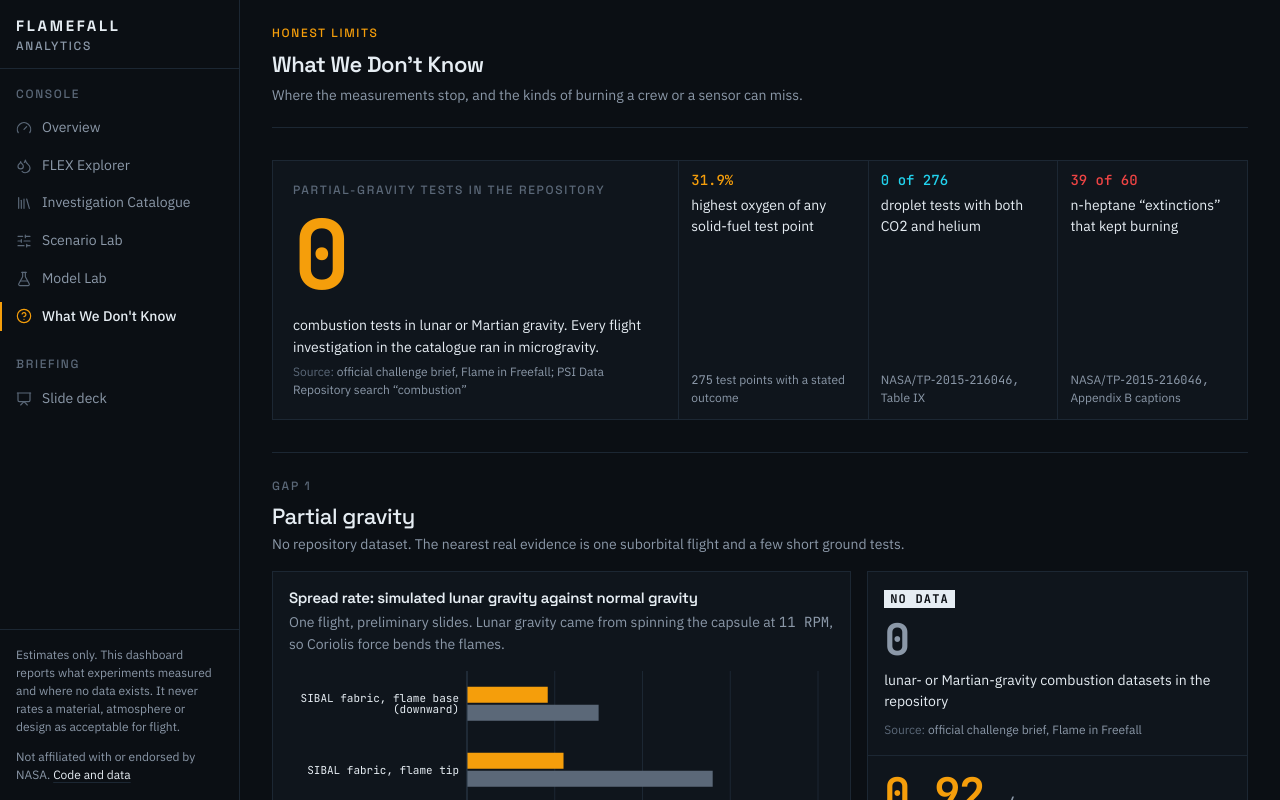
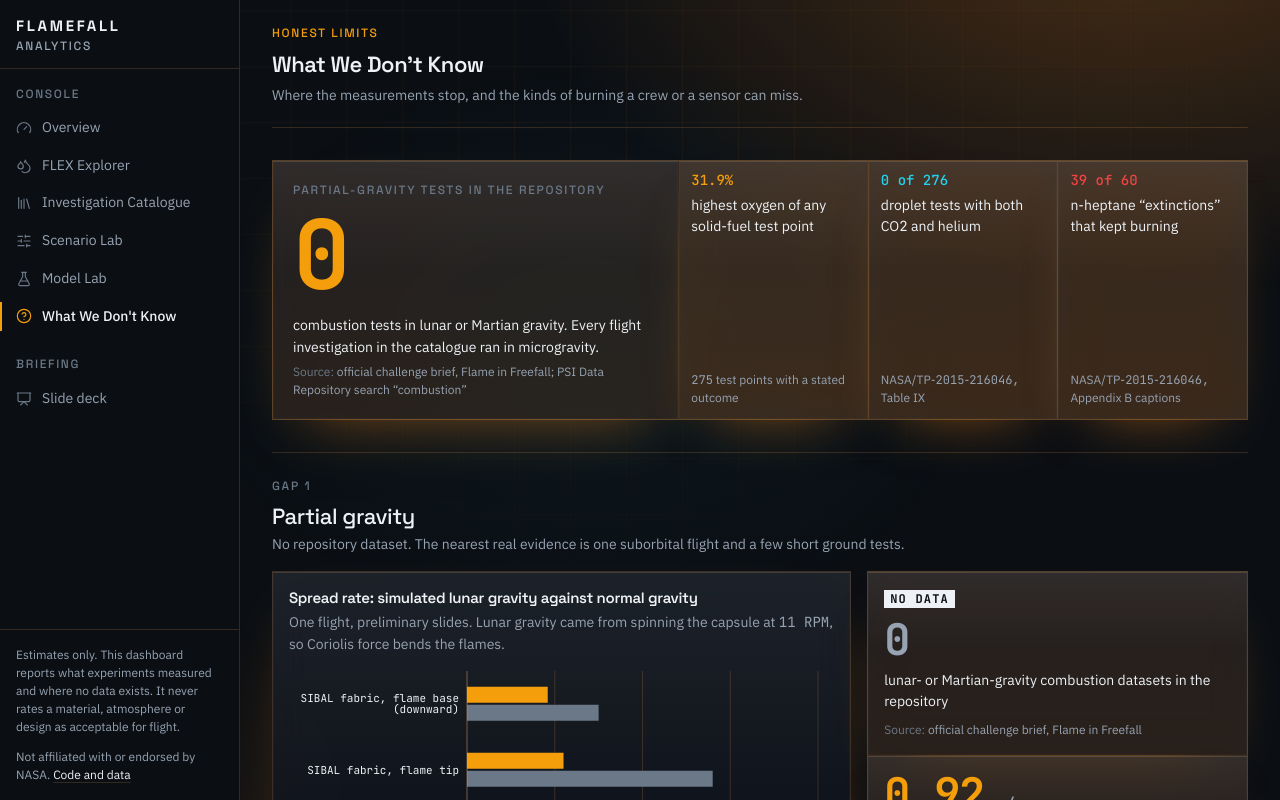
Before and after one commit to ZOGWORK/flamefall-analytics, a Next.js app in the folder web/: page /unknowns in a window 1280 px wide. Shown: the top 800 px of the page. Built offline with nearby package versions, Linux system fonts and the light colour scheme.

Commit message:
web/src/app/globals.css: glass panels, orange edge light, drifting grid, beam, scan line, glow and entrance animations; meaning colours unchanged

```diff
--- a/web/src/app/globals.css
+++ b/web/src/app/globals.css
@@ -5,13 +5,17 @@
 @custom-variant dark (&:is(.dark *));
 
 /*
+  A glass console lit in orange.
+
   One palette, one meaning per colour, on every page:
-    amber   primary accent (interface, n-heptane)
+    amber   primary accent and light (interface, n-heptane, a sustained flame)
     cyan    data only (methanol, model curves, measured values)
     red     extinction / danger
     green   completion
     violet  disruption (never grey: grey is "not verified" and "no data")
-  Flat colour only. Borders are 1px and low contrast.
+
+  Panels are translucent glass over a dark backdrop with an orange glow. The glow and the motion
+  are decoration; the meaning colours above are never used for decoration.
 */
 @theme inline {
   --color-background: var(--background);
@@ -69,13 +73,13 @@
   --text-note: 0.75rem;
   --text-note--line-height: 1.5;
 
-  --radius-sm: 2px;
-  --radius-md: 2px;
-  --radius-lg: 3px;
-  --radius-xl: 3px;
-  --radius-2xl: 3px;
-  --radius-3xl: 3px;
-  --radius-4xl: 3px;
+  --radius-sm: 4px;
+  --radius-md: 6px;
+  --radius-lg: 10px;
+  --radius-xl: 14px;
+  --radius-2xl: 14px;
+  --radius-3xl: 14px;
+  --radius-4xl: 14px;
 }
 
 :root {
@@ -85,41 +89,42 @@
   --ext: #ef4444;
   --done: #22c55e;
   --disrupt: #a78bfa;
-  --dim: #5b6878;
-  --surface: #0f151c;
-  --line: #1c2733;
+  --dim: #6b7887;
+  --surface: rgba(16, 21, 29, 0.56);
+  --line: rgba(255, 170, 92, 0.17);
+  --glow: 255, 140, 26;
 
   --background: #0b0f14;
-  --foreground: #e6edf3;
-  --card: #0f151c;
-  --card-foreground: #e6edf3;
-  --popover: #111922;
-  --popover-foreground: #e6edf3;
+  --foreground: #eef2f6;
+  --card: rgba(16, 21, 29, 0.56);
+  --card-foreground: #eef2f6;
+  --popover: #111820;
+  --popover-foreground: #eef2f6;
   --primary: #f59e0b;
   --primary-foreground: #0b0f14;
-  --secondary: #141c25;
-  --secondary-foreground: #e6edf3;
-  --muted: #141c25;
-  --muted-foreground: #8b98a8;
-  --accent: #18222d;
-  --accent-foreground: #e6edf3;
+  --secondary: rgba(255, 255, 255, 0.06);
+  --secondary-foreground: #eef2f6;
+  --muted: rgba(255, 255, 255, 0.06);
+  --muted-foreground: #97a3b2;
+  --accent: rgba(245, 158, 11, 0.12);
+  --accent-foreground: #eef2f6;
   --destructive: #ef4444;
-  --border: #1c2733;
-  --input: #2a3847;
+  --border: rgba(255, 170, 92, 0.17);
+  --input: rgba(255, 190, 130, 0.3);
   --ring: #f59e0b;
   --chart-1: #f59e0b;
   --chart-2: #22d3ee;
   --chart-3: #ef4444;
   --chart-4: #22c55e;
   --chart-5: #a78bfa;
-  --radius: 3px;
+  --radius: 10px;
   --sidebar: #0b0f14;
-  --sidebar-foreground: #e6edf3;
+  --sidebar-foreground: #eef2f6;
   --sidebar-primary: #f59e0b;
   --sidebar-primary-foreground: #0b0f14;
-  --sidebar-accent: #141c25;
-  --sidebar-accent-foreground: #e6edf3;
-  --sidebar-border: #1c2733;
+  --sidebar-accent: rgba(245, 158, 11, 0.12);
+  --sidebar-accent-foreground: #eef2f6;
+  --sidebar-border: rgba(255, 170, 92, 0.17);
   --sidebar-ring: #f59e0b;
 }
 
@@ -166,6 +171,295 @@
   }
 }
 
+/* ------------------------------------------------------------------ backdrop */
+
+/* Orange light from two corners and a faint drifting grid, fixed behind every page. */
+body::before,
+body::after {
+  content: "";
+  position: fixed;
+  inset: 0;
+  pointer-events: none;
+}
+body::before {
+  z-index: -2;
+  background:
+    radial-gradient(62rem 40rem at 88% -12%, rgba(var(--glow), 0.26), transparent 62%),
+    radial-gradient(52rem 38rem at -12% 108%, rgba(var(--glow), 0.2), transparent 62%),
+    radial-gradient(36rem 26rem at 46% 44%, rgba(34, 211, 238, 0.05), transparent 70%);
+}
+body::after {
+  z-index: -1;
+  background-image:
+    linear-gradient(rgba(var(--glow), 0.06) 1px, transparent 1px),
+    linear-gradient(90deg, rgba(var(--glow), 0.06) 1px, transparent 1px);
+  background-size: 56px 56px;
+  mask-image: radial-gradient(ellipse 90% 80% at 50% 20%, #000 10%, transparent 78%);
+  animation: grid-drift 36s linear infinite;
+}
+@keyframes grid-drift {
+  to {
+    background-position: 56px 56px;
+  }
+}
+
+/* Two slow embers of light drifting behind the glass. */
+.ambient {
+  position: fixed;
+  inset: 0;
+  z-index: -1;
+  overflow: hidden;
+  pointer-events: none;
+}
+.ambient span {
+  position: absolute;
+  width: 34rem;
+  height: 34rem;
+  border-radius: 50%;
+  filter: blur(90px);
+  opacity: 0.5;
+  background: radial-gradient(circle, rgba(var(--glow), 0.5), transparent 65%);
+  animation: ember 26s ease-in-out infinite alternate;
+}
+.ambient span:nth-child(1) {
+  top: 12%;
+  left: 38%;
+}
+.ambient span:nth-child(2) {
+  bottom: -8%;
+  right: 6%;
+  width: 26rem;
+  height: 26rem;
+  animation-duration: 34s;
+  animation-direction: alternate-reverse;
+}
+@keyframes ember {
+  from {
+    transform: translate3d(-8rem, -3rem, 0) scale(0.9);
+  }
+  to {
+    transform: translate3d(9rem, 5rem, 0) scale(1.15);
+  }
+}
+
+/* ------------------------------------------------------------------ glass */
+
+/* Every panel, tile and readout: translucent, blurred, lit along its top edge. */
+.bg-surface {
+  background-image: linear-gradient(180deg, rgba(255, 255, 255, 0.07), rgba(255, 255, 255, 0.015) 42%, rgba(var(--glow), 0.035));
+  -webkit-backdrop-filter: blur(18px) saturate(160%);
+  backdrop-filter: blur(18px) saturate(160%);
+  box-shadow:
+    inset 0 1px 0 rgba(255, 220, 180, 0.13),
+    inset 0 0 0 1px rgba(255, 255, 255, 0.02),
+    0 26px 60px -34px rgba(var(--glow), 0.55);
+}
+
+/* The navigation rail and the top bars. */
+.glass-rail {
+  background: linear-gradient(180deg, rgba(20, 26, 35, 0.72), rgba(11, 15, 20, 0.62));
+  -webkit-backdrop-filter: blur(22px) saturate(160%);
+  backdrop-filter: blur(22px) saturate(160%);
+  box-shadow:
+    inset -1px 0 0 rgba(var(--glow), 0.22),
+    inset 0 -1px 0 rgba(var(--glow), 0.12),
+    12px 0 50px -30px rgba(var(--glow), 0.5);
+}
+
+/* A beam of light that travels around the border of a page's main readout. */
+@property --beam {
+  syntax: "<angle>";
+  inherits: false;
+  initial-value: 0deg;
+}
+.beam {
+  position: relative;
+  overflow: hidden;
+  border-radius: 14px;
+}
+.beam::before {
+  content: "";
+  position: absolute;
+  inset: 0;
+  z-index: 1;
+  padding: 1.5px;
+  border-radius: inherit;
+  background: conic-gradient(from var(--beam), transparent 0 62%, rgba(var(--glow), 0.95) 76%, #ffe9cf 80%, rgba(var(--glow), 0.6) 84%, transparent 94%);
+  -webkit-mask:
+    linear-gradient(#000 0 0) content-box,
+    linear-gradient(#000 0 0);
+  -webkit-mask-composite: xor;
+  mask:
+    linear-gradient(#000 0 0) content-box,
+    linear-gradient(#000 0 0);
+  mask-composite: exclude;
+  animation: beam 7s linear infinite;
+  pointer-events: none;
+}
+@keyframes beam {
+  to {
+    --beam: 360deg;
+  }
+}
+
+/* A line of light that sweeps down a readout. */
+.scan {
+  position: relative;
+  overflow: hidden;
+}
+.scan::after {
+  content: "";
+  position: absolute;
+  inset-inline: 0;
+  top: 0;
+  height: 38%;
+  background: linear-gradient(180deg, transparent, rgba(var(--glow), 0.09) 70%, rgba(255, 220, 180, 0.16) 99%, transparent);
+  transform: translateY(-110%);
+  animation: scan 6.5s cubic-bezier(0.4, 0, 0.2, 1) infinite;
+  pointer-events: none;
+}
+@keyframes scan {
+  0%,
+  12% {
+    transform: translateY(-110%);
+  }
+  70%,
+  100% {
+    transform: translateY(290%);
+  }
+}
+
+/* The biggest numbers glow in their own colour. */
+.glow {
+  text-shadow:
+    0 0 34px color-mix(in srgb, currentColor 55%, transparent),
+    0 0 10px color-mix(in srgb, currentColor 35%, transparent);
+}
+
+/* A small light that breathes. */
+.led {
+  display: inline-block;
+  width: 0.5rem;
+  height: 0.5rem;
+  border-radius: 50%;
+  background: var(--amber);
+  box-shadow:
+    0 0 0 3px rgba(var(--glow), 0.18),
+    0 0 14px 2px rgba(var(--glow), 0.9);
+  animation: breathe 2.4s ease-in-out infinite;
+}
+@keyframes breathe {
+  50% {
+    opacity: 0.45;
+    box-shadow:
+      0 0 0 5px rgba(var(--glow), 0.06),
+      0 0 6px 1px rgba(var(--glow), 0.5);
+  }
+}
+
+/* One cell per test, lit in turn. */
+.cell {
+  animation: light-up 0.5s ease-out both;
+}
+@keyframes light-up {
+  from {
+    opacity: 0;
+    transform: scale(0.3);
+  }
+  60% {
+    opacity: 1;
+    filter: brightness(2.2);
+  }
+  to {
+    opacity: 0.92;
+    transform: none;
+    filter: none;
+  }
+}
+
+/* Sections settle in one after another. Plain CSS, so the content never waits on a script. */
+.stagger > * {
+  animation: rise 0.7s cubic-bezier(0.2, 0.7, 0.2, 1) both;
+}
+.stagger > *:nth-child(2) {
+  animation-delay: 0.07s;
+}
+.stagger > *:nth-child(3) {
+  animation-delay: 0.14s;
+}
+.stagger > *:nth-child(4) {
+  animation-delay: 0.21s;
+}
+.stagger > *:nth-child(5) {
+  animation-delay: 0.28s;
+}
+.stagger > *:nth-child(n + 6) {
+  animation-delay: 0.35s;
+}
+@keyframes rise {
+  from {
+    opacity: 0;
+    transform: translateY(18px);
+    filter: blur(8px);
+  }
+  to {
+    opacity: 1;
+    transform: none;
+    filter: none;
+  }
+}
+
+/* ------------------------------------------------------------------ controls */
+
+[data-slot="button"] {
+  transition:
+    box-shadow 0.25s,
+    background-color 0.2s,
+    border-color 0.2s,
+    transform 0.15s;
+}
+[data-slot="button"]:hover {
+  box-shadow:
+    0 0 0 1px rgba(var(--glow), 0.45),
+    0 0 22px -4px rgba(var(--glow), 0.75);
+}
+[data-slot="button"]:active {
+  transform: translateY(1px);
+}
+[data-slot="toggle-group-item"] {
+  transition:
+    box-shadow 0.25s,
+    background-color 0.2s,
+    color 0.2s,
+    border-color 0.2s;
+}
+[data-slot="toggle-group-item"][data-pressed],
+[data-slot="toggle-group-item"][aria-pressed="true"] {
+  background: rgba(var(--glow), 0.12);
+  box-shadow:
+    inset 0 1px 0 rgba(255, 220, 180, 0.18),
+    0 0 20px -5px rgba(var(--glow), 0.85);
+}
+[data-slot="slider-range"] {
+  box-shadow: 0 0 12px rgba(var(--glow), 0.9);
+}
+[data-slot="slider-thumb"] {
+  border-color: #ffe0b8;
+  background: var(--amber);
+  box-shadow:
+    0 0 0 4px rgba(var(--glow), 0.16),
+    0 0 16px rgba(var(--glow), 0.95);
+}
+[data-slot="tabs-trigger"][data-active] {
+  box-shadow: 0 0 18px -6px rgba(var(--glow), 0.9);
+}
+thead.bg-secondary {
+  background: #141b24;
+}
+[data-slot="table"] tbody tr {
+  transition: background-color 0.15s;
+}
+
 /* Recharts: axis text in the footnote size, monospace, like every other number. */
 .recharts-text {
   font-family: var(--font-jetbrains), ui-monospace, monospace;
@@ -175,3 +469,26 @@
 .recharts-label {
   font-family: var(--font-plex), sans-serif;
 }
+
+@media (prefers-reduced-motion: reduce) {
+  body::after,
+  .ambient span,
+  .beam::before,
+  .scan::after,
+  .led,
+  .cell,
+  .stagger > * {
+    animation: none;
+  }
+  .scan::after {
+    display: none;
+  }
+}
+
+@media print {
+  body::before,
+  body::after,
+  .ambient {
+    display: none;
+  }
+}
```
